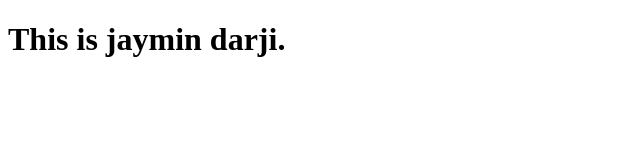
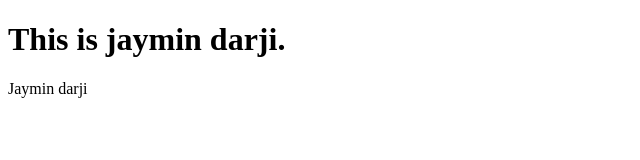
Before and after one commit to jayminDarji2003/firstRepo, a plain HTML site: page index.html in a window 1280 px wide. Shown: the whole page, without its empty margins (0-640 px from the left). Drawn offline with Linux system fonts and the light colour scheme.

Commit message:
modified new file

```diff
--- a/index.html
+++ b/index.html
@@ -8,5 +8,6 @@
 </head>
 <body>
     <h1>This is jaymin darji.</h1>
+    <p>Jaymin darji</p>
 </body>
 </html>
```
